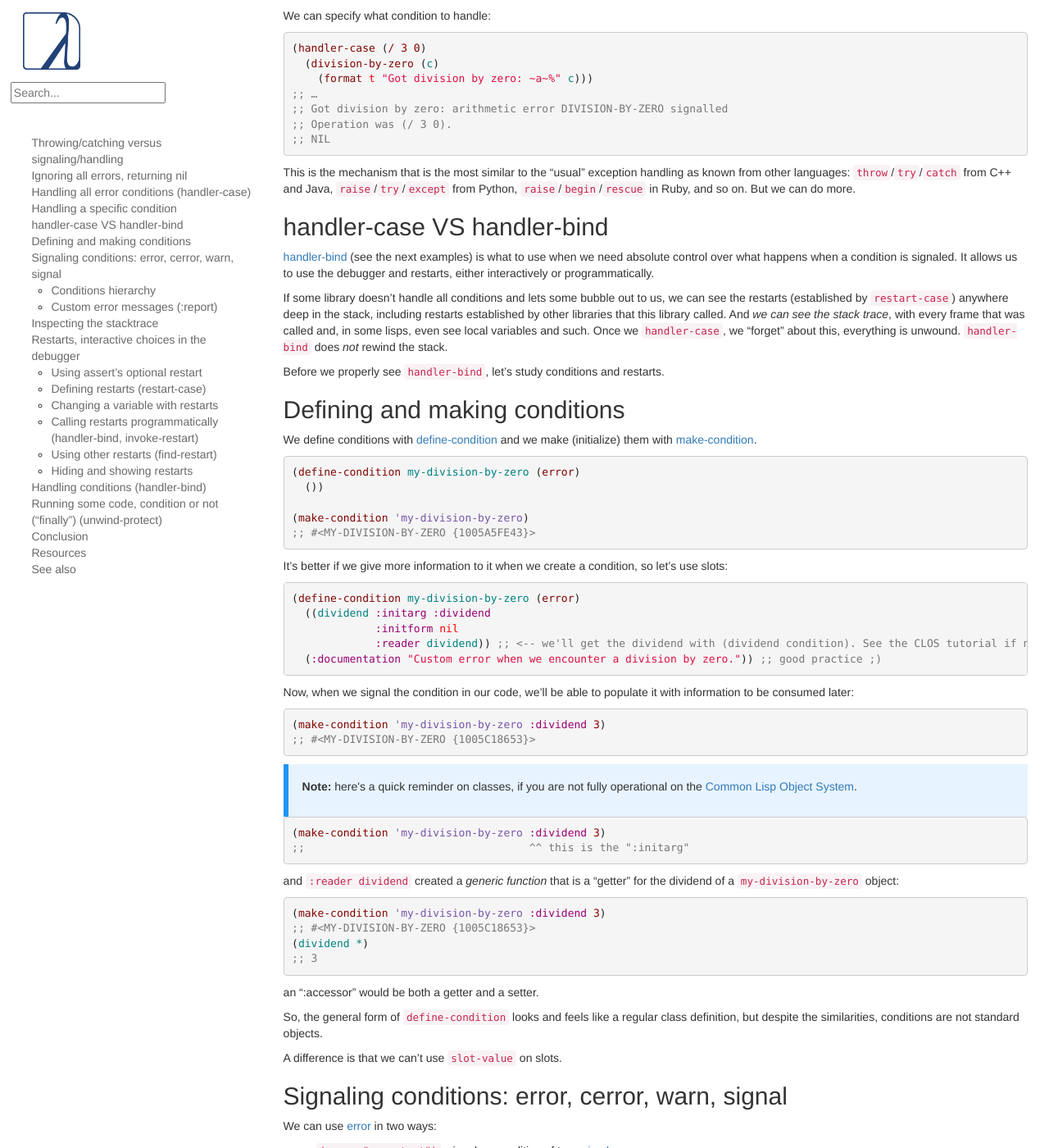
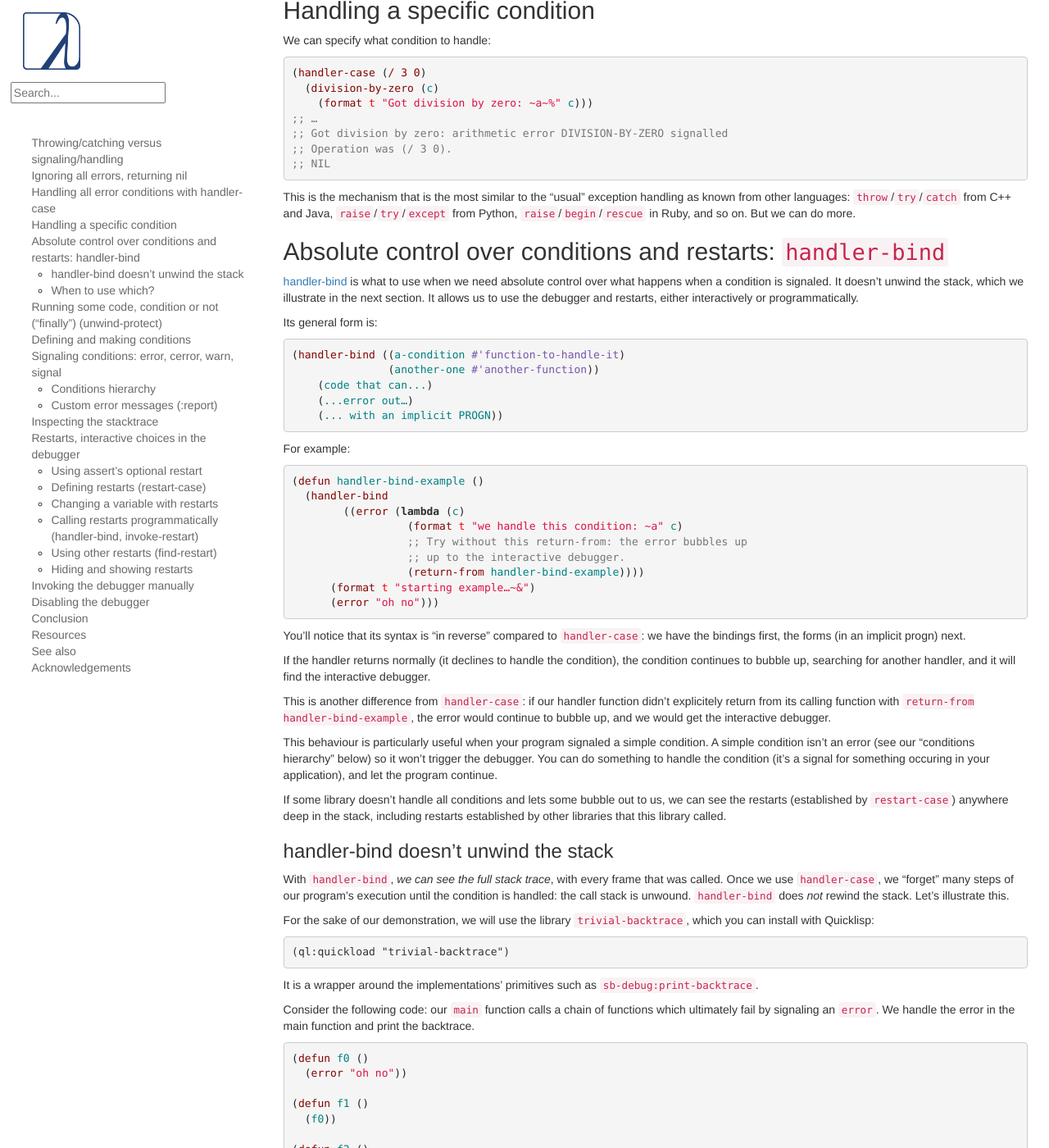
Before and after one commit to LispCookbook/cl-cookbook, a Jekyll site: the page built from error_handling.md, in a window 1280 px wide and 1400 px high, scrolled down 1913 px. Shown: the whole window at 82% size. Built offline with Jekyll 4.4.1, drawn with Linux system fonts in a browser that asks for light colours; some of the changed text lies outside the part shown.

Commit message:
error handling: show how handler-bind doesn't unwind the stack. invoke-debugger

````diff
--- a/error_handling.md
+++ b/error_handling.md
@@ -71,7 +71,7 @@
 Remember that we can `inspect` the condition with a right click in Slime.
 
 
-## Handling all error conditions (handler-case)
+## Handling all error conditions with `handler-case`
 
 <!-- we will say "handling" for handler-bind -->
 
@@ -103,12 +103,16 @@
 The general form of `handler-case` is
 
 ~~~lisp
-(handler-case (code that errors out)
+(handler-case (code that can error out)
    (condition-type (the-condition) ;; <-- optional argument
       (code))
    (another-condition (the-condition)
        ...))
 ~~~
+
+The `(code that can error out)` following `handler-case` must be one
+form. If you want to write multiple expressions, wrap them in a `progn`.
+
 
 ## Handling a specific condition
 
@@ -130,24 +134,233 @@
 `raise`/`try`/`except` from Python, `raise`/`begin`/`rescue` in Ruby,
 and so on. But we can do more.
 
-## handler-case VS handler-bind
+## Absolute control over conditions and restarts: `handler-bind`
 
-[handler-bind][handler-bind] (see the next examples) is what to use
-when we need absolute control over what happens when a condition is
-signaled. It allows us to use the debugger and restarts, either
-interactively or programmatically.
+[handler-bind][handler-bind] is what to use when we need absolute
+control over what happens when a condition is signaled. It doesn't
+unwind the stack, which we illustrate in the next section. It allows
+us to use the debugger and restarts, either interactively or
+programmatically.
+
+Its general form is:
+
+~~~lisp
+(handler-bind ((a-condition #'function-to-handle-it)
+               (another-one #'another-function))
+    (code that can...)
+    (...error out…)
+    (... with an implicit PROGN))
+~~~
+
+For example:
+
+~~~lisp
+(defun handler-bind-example ()
+  (handler-bind
+        ((error (lambda (c)
+                  (format t "we handle this condition: ~a" c)
+                  ;; Try without this return-from: the error bubbles up
+                  ;; up to the interactive debugger.
+                  (return-from handler-bind-example))))
+      (format t "starting example…~&")
+      (error "oh no")))
+~~~
+
+You'll notice that its syntax is "in reverse" compared to
+`handler-case`: we have the bindings first, the forms (in an implicit
+progn) next.
+
+If the handler returns normally (it declines to handle the condition),
+the condition continues to bubble up, searching for another handler,
+and it will find the interactive debugger.
+
+This is another difference from `handler-case`: if our handler
+function didn't explicitely return from its calling function with
+`return-from handler-bind-example`, the error would continue to bubble
+up, and we would get the interactive debugger.
+
+This behaviour is particularly useful when your program signaled a
+simple condition. A simple condition isn't an error (see our
+"conditions hierarchy" below) so it won't trigger the debugger. You
+can do something to handle the condition (it's a signal for something
+occuring in your application), and let the program continue.
 
 If some library doesn't handle all conditions and lets some bubble out
 to us, we can see the restarts (established by `restart-case`)
 anywhere deep in the stack, including restarts established by other
-libraries that this library called. And *we can see the stack
-trace*, with every frame that was called and, in some lisps, even see
-local variables and such. Once we `handler-case`, we "forget" about
-this, everything is unwound. `handler-bind` does *not* rewind the
-stack.
+libraries that this library called.
 
-Before we properly see `handler-bind`, let's study conditions and restarts.
+### handler-bind doesn't unwind the stack
 
+With `handler-bind`, *we can see the full stack trace*, with every
+frame that was called. Once we use `handler-case`, we "forget" many
+steps of our program's execution until the condition is handled: the
+call stack is unwound. `handler-bind` does *not* rewind the
+stack. Let's illustrate this.
+
+For the sake of our demonstration, we will use the library
+`trivial-backtrace`, which you can install with Quicklisp:
+
+    (ql:quickload "trivial-backtrace")
+
+It is a wrapper around the implementations' primitives such as `sb-debug:print-backtrace`.
+
+Consider the following code: our `main` function calls a chain of
+functions which ultimately fail by signaling an `error`. We handle the
+error in the main function and print the backtrace.
+
+~~~lisp
+(defun f0 ()
+  (error "oh no"))
+
+(defun f1 ()
+  (f0))
+
+(defun f2 ()
+  (f1))
+
+(defun main ()
+  (handler-case (f2)
+    (error (c)
+      (format t "in main, we handle: ~a" c)
+      (trivial-backtrace:print-backtrace c))))
+~~~
+
+This is the backtrace (only the first frames):
+
+```
+CL-REPL> (main)
+in main, we handle: oh no
+Date/time: 2025-07-04-11:25!
+An unhandled error condition has been signalled: oh no
+
+Backtrace for: #<SB-THREAD:THREAD "repl-thread" RUNNING {1008695453}>
+0: […]
+1: (TRIVIAL-BACKTRACE:PRINT-BACKTRACE … )
+2: (MAIN)
+[…]
+```
+
+So far so good. It is `trivial-backtrace` that prints the "Date/time" and the message "An unhandled error condition…".
+
+Now compare the stacktrace when we use `handler-bind`:
+
+```lisp
+(defun main-no-stack-unwinding ()
+  (handler-bind
+      ((error (lambda (c)
+                (format t "in main, we handle: ~a" c)
+                (trivial-backtrace:print-backtrace c)
+                (return-from main-no-stack-unwinding))))
+    (f2)))
+```
+
+```
+CL-REPL> (main-no-stack-unwinding)
+in main, we handle: oh no
+Date/time: 2025-07-04-11:32!
+An unhandled error condition has been signalled: oh no
+
+
+Backtrace for: #<SB-THREAD:THREAD "repl-thread" RUNNING {1008695453}>
+0: …
+1: (TRIVIAL-BACKTRACE:PRINT-BACKTRACE …)
+2: …
+3: …
+4: (ERROR "oh no")
+5: (F0)
+6: (F1)
+7: (MAIN-NO-STACK-UNWINDING)
+```
+
+That's right: you can see all the call stack: from the main function
+to the error through `f1` and `f0`. These two intermediate functions
+were not present in the backtrace when we used `handler-case` because,
+as the error was signaled and bubbled up in the call stack, the stack
+was *unwound* (or "untangled", "shortened"), and we lost information.
+
+
+### When to use which?
+
+`handler-case` is enough when you expect a situation to fail. For
+example, in the context of an HTTP request, it is a common to anticipate a 400-ish error:
+
+~~~lisp
+;; using the dexador library.
+(handler-case (dex:get "http://bad-url.lisp")
+  (dex:http-request-failed (e)
+    ;; For 4xx or 5xx HTTP errors: it's OK, this can happen.
+    (format *error-output* "The server returned ~D" (dex:response-status e))))
+~~~
+
+In other exceptional situations, we'll surely want `handler-bind`. For
+example, when we want to handle what went wrong and we want to print a
+backtrace, or if we want to invoke the debugger manually (see below)
+and see exactly what happened.
+
+## Running some code, condition or not ("finally") (unwind-protect)
+
+The "finally" part of others `try`/`catch`/`finally` forms is done with [unwind-protect][unwind-protect].
+
+It is the construct used in "with-" macros, like `with-open-file`,
+which always closes the file after it.
+
+With this example:
+
+~~~lisp
+(unwind-protect (/ 3 0)
+  (format t "This place is safe.~&"))
+~~~
+
+SBCL source:
+
+```lisp
+(sb-xc:defmacro with-open-file ((stream filespec &rest options)
+                                &body body)
+  (multiple-value-bind (forms decls) (parse-body body nil)
+    (let ((abortp (sb-xc:gensym)))
+      `(let ((,stream (open ,filespec ,@options))
+             (,abortp t))
+         ,@decls
+         (unwind-protect
+              (multiple-value-prog1
+                  (progn ,@forms)
+                (setq ,abortp nil))
+           (when ,stream
+             (close ,stream :abort ,abortp)))))))
+```
+
+simplified:
+
+```lisp
+(defmacro with-open-file ((stream filespec) &body body)
+  `(let ((,stream (open ,filespec)))
+    (unwind-protect
+      (progn ,@body)
+     (when ,stream
+       (close ,stream)))))
+```
+
+because we want:
+
+```lisp
+(let ((stream (open "filename.txt" :direction :input :if-does-not-exist :create :if-exists :overwrite)))
+    (unwind-protect
+      (format stream "hello file")
+     (when stream
+       (close stream))))
+```
+
+as simply as:
+
+```lisp
+(with-open-file (f "filename.txt" …)
+  (format stream "hello"))
+```
+
+
+We *do* get the interactive debugger (we didn't use handler-bind or
+anything), but our message is printed afterwards anyway.
 
 ## Defining and making conditions
 
@@ -539,74 +752,34 @@
     ...
 ~~~
 
+## Invoking the debugger manually
 
-## Handling conditions (handler-bind)
-
-We just saw a use for [handler-bind][handler-bind].
-
-Its general form is:
+Suppose you handle a condition with `handler-bind`, and your condition
+object is bound to the `c` variable (as in our examples
+above). Suppose a parameter of yours, say `*devel-mode*`, tells you
+are not in production. It may be handy to fire the debugger on the
+given condition. Use:
 
 ~~~lisp
-(handler-bind ((a-condition #'function-to-handle-it)
-               (another-one #'another-function))
-    (code that can...)
-    (...error out))
+(invoke-debugger c)
 ~~~
 
-If the handler returns normally (it declines to handle the condition),
-the condition continues to bubble up, searching for another handler,
-and it will find the interactive debugger (when it's an error, not
-when it's a simple condition).
+In production, you can print the backtrace instead with `trivial-backtrace:print-backtrace`.
 
 
-We can study a real example with the
-[`unix-opts`](https://github.com/mrkkrp/unix-opts) library, that
-parses command line arguments. It defined some conditions:
-`unknown-option`, `missing-arg` and `arg-parser-failed`, and it is up
-to us to write what to do in these cases.
+## Disabling the debugger
 
-~~~lisp
-(handler-bind ((opts:unknown-option #'unknown-option)
-               (opts:missing-arg #'missing-arg)
-               (opts:arg-parser-failed #'arg-parser-failed))
-  (opts:get-opts))
-~~~
+We can run our lisp programs in production with the debugger turned off. Each implementation has a command-line switch. In SBCL, it is:
 
-Our `unknown-option` function is simple and looks like this:
+    $ sbcl --disable-debugger
 
-~~~lisp
-(defun unknown-option (condition)
-  (format t "~s option is unknown.~%" (opts:option condition))
-  (opts:describe)
-  (exit)) ;; <-- we return to the command line, no debugger.
-~~~
+(which is implied by `--script`).
 
-it takes the condition as parameter, so we can read information from
-it if needed. Here we get the name of the erroneous option with the
-condition's reader `(opts:option condition)`.
-
-
-## Running some code, condition or not ("finally") (unwind-protect)
-
-The "finally" part of others `try`/`catch`/`finally` forms is done with [unwind-protect][unwind-protect].
-
-It is the construct used in "with-" macros, like `with-open-file`,
-which always closes the file after it.
-
-With this example:
-
-~~~lisp
-(unwind-protect (/ 3 0)
-  (format t "This place is safe.~&"))
-~~~
-
-We *do* get the interactive debugger (we didn't use handler-bind or
-anything), but our message is printed afterwards anyway.
 
 
 ## Conclusion
 
-You're now more than ready to write some code and to dive into other resources!
+You're now ready to write some production code!
 
 
 ## Resources
@@ -626,6 +799,11 @@
 * [https://github.com/svetlyak40wt/python-cl-conditions](https://github.com/svetlyak40wt/python-cl-conditions) - implementation of the CL condition system in Python.
 * [https://github.com/phoe/portable-condition-system](https://github.com/phoe/portable-condition-system) - portable implementation of the CL condition system in Common Lisp.
 
+## Acknowledgements
+
+* [`@vindarel`'s video course on Udemy](https://www.udemy.com/course/common-lisp-programming/?referralCode=2F3D698BBC4326F94358) for the `handler-bind` part.
+
+
 [ignore-errors]: http://www.lispworks.com/documentation/HyperSpec/Body/m_ignore.htm
 [handler-case]: http://www.lispworks.com/documentation/HyperSpec/Body/m_hand_1.htm
 [handler-bind]: http://www.lispworks.com/documentation/HyperSpec/Body/m_handle.htm
````
